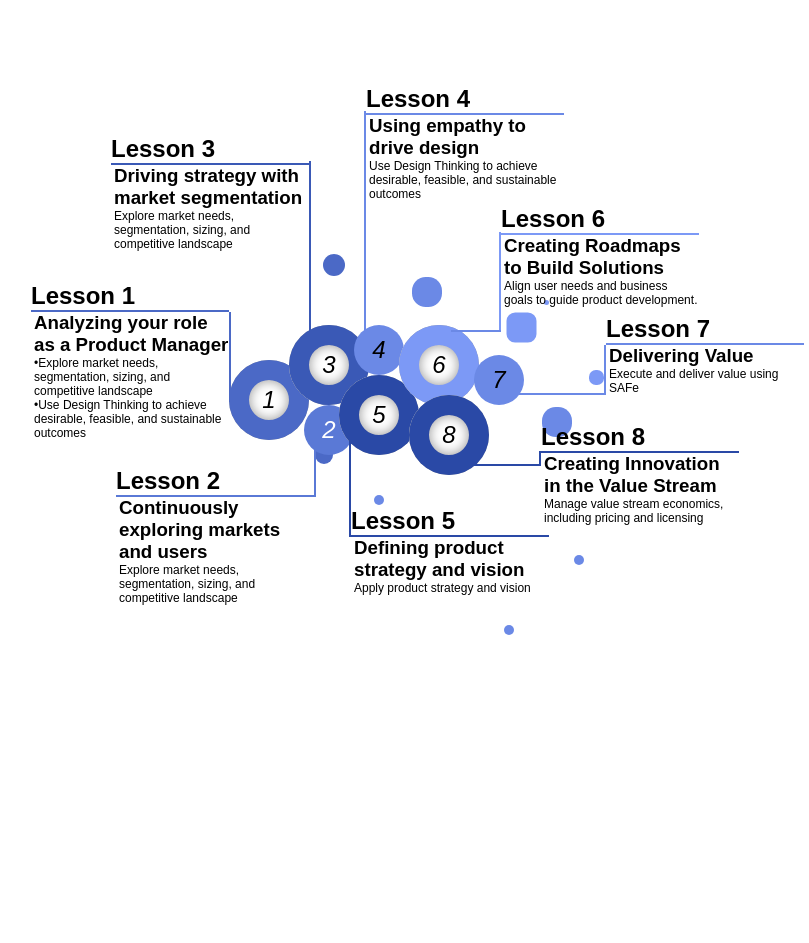
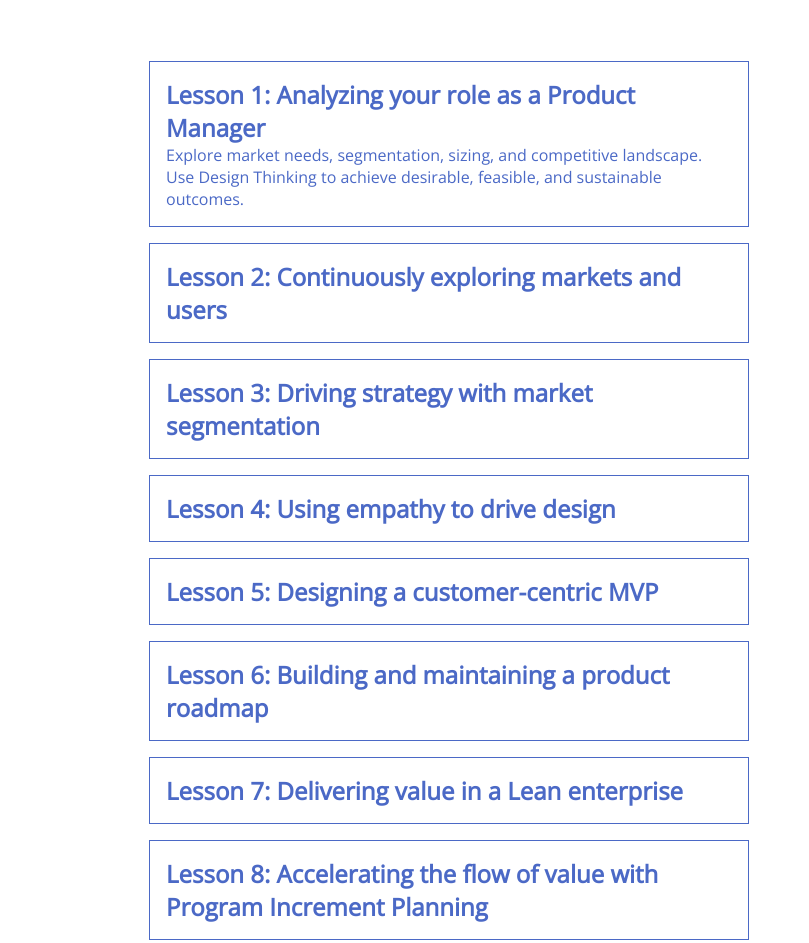
Before and after one commit to abel654/curriculum, a plain HTML site: page index.html in a window 1280 px wide. Shown: the whole page, without its empty margins (191-1000 px from the left). Before the commit the page ends 800 px from the top, so only its background shows below. Drawn offline with nearby package versions, Linux system fonts and the light colour scheme.

Commit message:
minor-changes

```diff
--- a/dots.css
+++ /dev/null
@@ -1,73 +0,0 @@
-  /* dots */
-  .one .dot {
-    position: absolute;
-    top: 10px;
-    right: -50px;
-    width: 10px;
-    height: 10px;
-    background: var(--color-1);
-    border-radius: 50%;
-    box-shadow: -20px -110px 0 6px var(--color-1), -30px 80px 0 4px var(--color-1);
-  }
-  .four .dot {
-    position: absolute;
-    top: 100px;
-    left: 90px;
-    width: 10px;
-    height: 10px;
-    background: var(--color-4);
-    border-radius: 50%;
-    box-shadow: -22px -138px 0 10px var(--color-4), -70px 70px 0 0px var(--color-4);
-  }
-  .seven .dot {
-    position: absolute;
-    top: 200px;
-    left: 100px;
-    width: 10px;
-    height: 10px;
-    background: var(--color-4);
-    border-radius: 50%;
-    box-shadow: -22px -138px 0 10px var(--color-4), -70px 70px 0 0px var(--color-4);
-  }
-  .six .dot {
-    position: absolute;
-    top: -25px;
-    left: 145px;
-    width: 5px;
-    height: 5px;
-    background: var(--color-6);
-    border-radius: 50%;
-    box-shadow: -25px 25px 0 12.5px var(--color-6), 50px 75px 0 5px var(--color-6);
-  }
-  /* circle colors */
-  .one {
-    box-shadow: inset 0 0 0 20px var(--color-1), inset 0px 0px 12px 20px #989898;
-  }
-  .two {
-    background-color: var(--color-2);
-    transform: translateX(-30px) translateY(-20px);
-  }
-  .three {
-    box-shadow: inset 0 0 0 20px var(--color-3), inset 0px 0px 12px 20px #989898;
-    transform: translateX(-30px);
-  }
-  .four {
-    background-color: var(--color-4);
-    transform: translateX(-70px) translateY(-0px);
-  }
-  .five {
-    box-shadow: inset 0 0 0 20px var(--color-5), inset 0px 0px 12px 20px #989898;
-    transform: translateX(-70px) translateY(-20px);
-  }
-  .six {
-    box-shadow: inset 0 0 0 20px var(--color-6), inset 0px 0px 12px 20px #989898;
-    transform: translateY(-35px) translatex(-100px);
-  }
-  .seven {
-    background-color: var(--color-4);
-    transform: translateX(-130px) translateY(30px);
-  }
-  .eight {
-    box-shadow: inset 0 0 0 20px var(--color-5), inset 0px 0px 12px 20px #989898;
-    transform: translateX(-180px);
-  }
--- a/index.html
+++ b/index.html
@@ -3,145 +3,91 @@
 <head>
     <meta charset="UTF-8">
     <meta name="viewport" content="width=device-width, initial-scale=1.0">
-    <link rel="stylesheet" href="styles.css">
-    <link rel="stylesheet" href="lines.css">
-    <link rel="stylesheet" href="dots.css">
+    <link rel="stylesheet" href="/styles.css">
     <title>Document</title>
 </head>
-<body>
+<div class="main-container">
+    <div class="accordion">
+        <article>
+            <input id="article1" type="radio" name="articles" checked>
+            <label for="article1">
+                <h2>Lesson 1: Analyzing your role as a Product Manager</h2>
+            </label>
+            <div>
+                Explore market needs, segmentation, sizing, and competitive landscape. Use Design Thinking to achieve desirable, feasible, and sustainable outcomes.
+            </div>
+        </article>
 
-    <div class="graphic-container">
+        <article>
+            <input id="article2" type="radio" name="articles">
+            <label for="article2">
+                <h2>Lesson 2: Continuously exploring markets and users</h2>
+            </label>
+            <div>
+                Explore market needs, segmentation, sizing, and competitive landscape.
+            </div>
+        </article>
 
-        <div class="center-circles-container">
+        <article>
+            <input id="article3" type="radio" name="articles">
+            <label for="article3">
+                <h2>Lesson 3: Driving strategy with market segmentation</h2>
+            </label>
+            <div>
+                Explore market needs, segmentation, sizing, and competitive landscape.
+            </div>
+        </article>
 
-            <!--  single    -->
-            <div class="single">
-                <div class="circle one">
-                    <div class="dot"></div>
-                    <div class="icon">
-                        <i class="far fa-building">1</i>
-                    </div>
-                    <div class="content-container">
-                        <div class="line"></div>
-                        <h2>Lesson 1</h2>
-                        <div class="content">
-                            <h3>Analyzing your role as a Product Manager</h3>
-                            <p>•Explore market needs, segmentation, sizing, and competitive landscape</p>
-                            <p>•Use Design Thinking to achieve desirable, feasible, and sustainable outcomes</p>
-                        </div>
-                    </div>
-                </div>
+        <article>
+            <input id="article4" type="radio" name="articles">
+            <label for="article4">
+                <h2>Lesson 4: Using empathy to drive design</h2>
+            </label>
+            <div>
+                Use Design Thinking to understand and empathize with users to deliver a better product.
             </div>
-            <!--   double   -->
-            <div class="double">
-                <div class="circle two">
-                    <div class="icon">
-                        <i class="far fa-building">2</i>
-                    </div>
-                    <div class="content-container">
-                        <div class="line"></div>
-                        <h2>Lesson 2</h2>
-                        <div class="content">
-                            <h3>Continuously exploring markets and users</h3>
-                            <p>Explore market needs, segmentation, sizing, and competitive landscape</p>
-                        </div>
-                    </div>
-                </div>
-                <div class="circle three">
-                    <div class="icon">
-                        <i class="far fa-building">3</i>
-                    </div>
-                    <div class="content-container">
-                        <div class="line"></div>
-                        <h2>Lesson 3</h2>
-                        <div class="content">
-                            <h3>Driving strategy with market segmentation</h3>
-                            <p>Explore market needs, segmentation, sizing, and competitive landscape</p>
-                        </div>
-                    </div>
-                </div>
+        </article>
+
+        <article>
+            <input id="article5" type="radio" name="articles">
+            <label for="article5">
+                <h2>Lesson 5: Designing a customer-centric MVP</h2>
+            </label>
+            <div>
+                Understand the importance and techniques of creating a Minimal Viable Product that resonates with users.
             </div>
-            <!--   double   -->
-            <div class="double">
-                <div class="circle four">
-                    <div class="dot"></div>
-                    <div class="icon">
-                        <i class="far fa-building">4</i>
-                    </div>
-                    <div class="content-container">
-                        <div class="line"></div>
-                        <h2>Lesson 4</h2>
-                        <div class="content">
-                            <h3>Using empathy to drive design</h3>
-                            <p>Use Design Thinking to achieve desirable, feasible, and sustainable outcomes</p>
-                        </div>
-                    </div>
-                </div>
-                <div class="circle five">
-                    <div class="icon">
-                        <i class="far fa-building">5</i>
-                    </div>
-                    <div class="content-container">
-                        <div class="line"></div>
-                        <h2>Lesson 5</h2>
-                        <div class="content">
-                            <h3>Defining product strategy and vision</h3>
-                            <p>Apply product strategy and vision</p>
-                        </div>
-                    </div>
-                </div>
+        </article>
+
+        <article>
+            <input id="article6" type="radio" name="articles">
+            <label for="article6">
+                <h2>Lesson 6: Building and maintaining a product roadmap</h2>
+            </label>
+            <div>
+                Learn how to construct, present, and maintain a product roadmap to guide development and inform stakeholders.
             </div>
-            <!--  single    -->
-            <div class="single">
-                <div class="circle six">
-                    <div class="dot"></div>
-                    <div class="icon">
-                        <i class="far fa-building">6</i>
-                    </div>
-                    <div class="content-container">
-                        <div class="line"></div>
-                        <h2>Lesson 6</h2>
-                        <div class="content">
-                            <h3>Creating Roadmaps to Build Solutions</h3>
-                            <p>Align user needs and business goals to guide product development.</p>
-                        </div>
-                    </div>
-                </div>
+        </article>
+
+        <article>
+            <input id="article7" type="radio" name="articles">
+            <label for="article7">
+                <h2>Lesson 7: Delivering value in a Lean enterprise</h2>
+            </label>
+            <div>
+                Dive into the principles of Lean thinking and how they apply in an enterprise setting to deliver maximum value with minimum waste.
             </div>
-            <!-- double -->
-            <div class="double">
-                <div class="circle seven">
-                    <div class="dot"></div>
-                    <div class="icon">
-                        <i class="far fa-building">7</i>
-                    </div>
-                    <div class="content-container">
-                        <div class="line"></div>
-                        <h2>Lesson 7</h2>
-                        <div class="content">
-                            <h3>Delivering Value</h3>
-                            <p>Execute and deliver value using SAFe</p>
-                        </div>
-                    </div>
-                </div>
-                <div class="circle eight">
-                    <div class="icon">
-                        <i class="far fa-building">8</i>
-                    </div>
-                    <div class="content-container">
-                        <div class="line"></div>
-                        <h2>Lesson 8</h2>
-                        <div class="content">
-                            <h3>Creating Innovation in the Value Stream</h3>
-                            <p>Manage value stream economics, including pricing and licensing</p>
-                        </div>
-                    </div>
-                </div>
+        </article>
+
+        <article>
+            <input id="article8" type="radio" name="articles">
+            <label for="article8">
+                <h2>Lesson 8: Accelerating the flow of value with Program Increment Planning</h2>
+            </label>
+            <div>
+                Understand the importance of planning increments in Agile development, ensuring value delivery aligns with organizational goals.
             </div>
-        </div>
-
+        </article>
     </div>
-
-
+</div>
 </body>
 </html>
--- a/lines.css
+++ /dev/null
@@ -1,98 +0,0 @@
-/* one styles */
-.one .line {
-    position: absolute;
-    width: 2px;
-    height: 90px;
-    background-color: var(--color-1);
-    top: 30px;
-    left: 200px;
-}
-/* .two styles */
-.two .line {
-    position: absolute;
-    width: 2px;
-    height: 50px;
-    background-color: var(--color-2);
-    top: -20px;
-    left: 200px;
-}
-/* top layer .three styles */
-.three .line {
-    position: absolute;
-    width: 2px;
-    height: 170px;
-    background-color: var(--color-3);
-    bottom: -80px;
-    left: 200px;
-}
-/* .four styles */
-.four .line {
-    position: absolute;
-    width: 2px;
-    height: 255px;
-    background-color: var(--color-4);
-    bottom: -165px;
-    right: px;
-}
-/* .five styles */
-.five .line {
-    position: absolute;
-    width: 2px;
-    height: 130px;
-    background-color: var(--color-5);
-    top: -100px;
-    left: -0px;
-}
-/* .six styles */
-.six .line {
-    position: absolute;
-    width: 2px;
-    height: 100px;
-    background-color: var(--color-6);
-    bottom: -25px;
-    right: 198px;
-}
-.six .line::before {
-    content: '';
-    position: absolute;
-    bottom: 0px;
-    right: 0px;
-    width: 50px;
-    height: 2px;
-    background-color: var(--color-4);
-}
-/* .seven styles */
-.seven .line {
-    position: absolute;
-    width: 2px;
-    height: 50px;
-    background-color: var(--color-4);
-    bottom: 0px;
-    left: 0px;
-}
-.seven .line::before {
-    content: '';
-    position: absolute;
-    bottom: 0px;
-    right: 0px;
-    width: 90px;
-    height: 2px;
-    background-color: var(--color-4);
-}
-.eight .line {
-    position: absolute;
-    width: 2px;
-    height: 15px;
-    background-color: var(--color-5);
-    bottom: 59px;
-    left: 0px;
-}
-.eight .line::before {
-    content: '';
-    position: absolute;
-    bottom: 0px;
-    right: 0px;
-    width: 90px;
-    height: 2px;
-    background-color: var(--color-5);
-}
--- a/styles.css
+++ b/styles.css
@@ -1,156 +1,50 @@
-* {
+@import url('https://fonts.googleapis.com/css2?family=Open+Sans&display=swap');
+
+*, *::before, *::after {
   padding: 0;
-    margin: 0;
+  margin: 0 auto;
   box-sizing: border-box;
 }
-  :root {
-    --gap: -200px;
-    --circle-size: 80px;
-    --circle-size-small: 50px;
-    --color-1: #4B69C6;
-    --color-2: #5A79D6;
-    --color-3: #3A59B6;
-    --color-4: #6B89E6;
-    --color-5: #2A49A6;
-    --color-6: #7C99F6;
+
+body {
+
 }
-  body {
-    font-family: 'Poppins', sans-serif;
-    width: 100vw;
-    height: 100vh;
+
+.main-container {
+  font-family: 'Open Sans', sans-serif;
+  color: #4B69C6;
+  text-align: center;
+  padding: 3em 1em;
+  width: 100%;
+  height: 1000px;
   display: flex;
   justify-content: center;
   align-items: center;
 }
-  .graphic-container {
-    width: 700px;
-    min-height: 600px;
-    display: grid;
-    place-items: center;
-    margin: 100px 0;
-  }
-  .center-circles-container {
-    display: flex;
-    justify-content: center;
-    align-items: center;
-    grid-gap: 10px;
-    height: 100%;
-    width: 100%;
-  }
-  .single {
-    gap: 20px;
-  }
-  .double {
-    display: flex;
-    flex-direction: column;
-    align-items: center;
-    gap: 20px;
-  }
-  .double:nth-child(even) {
-    flex-direction: column-reverse;
-  }
-  .circle {
-    width: var(--circle-size);
-    height: var(--circle-size);
-    background: #fff;
-    border-radius: 50%;
-    display: grid;
-    place-items: center;
-    position: relative;
-  }
-  .icon i {
-    font-size: 1.5rem;
-  }
-  .content-container {
-    position: absolute;
-    max-width: 200px;
-    min-width: 200px;
-    width: 100%;
-  }
-  .content p {
-    font-size: 12px;
-    margin-left: 5px;
-  }
-  .content-container h2 {
-    position: relative;
-    text-align: left;
-    margin-left: 2px;
-  }
-  .content h3 {
-    margin-left: 5px;
-  }
-  /* different content elements */
-  .two, .four, .seven {
-    width: var(--circle-size-small);
-    height: var(--circle-size-small);
-  }
-  .two i, .four i .seven i {
-    color: #fff;
-    font-size: 1.5rem;
-  }
-  .one .content-container {
-    bottom: -0px;
-    text-align: left;
-    left: -200px;
-  }
-  .two .content-container {
-    left: -190px;
-    bottom: -150px;
-    text-align: left;
-  }
-  .three .content-container {
-    right: 60px;
-    top: -190px;
-    text-align: left;
-  }
-  .four .content-container {
-    right: -160px;
-    top: -240px;
-    text-align: left;
-  }
-  .five .content-container {
-    left: 10px;
-    bottom: -140px;
-    text-align: left;
-  }
-  .six .content-container {
-    left: 100px;
-    top: -120px;
-    text-align: left;
-  }
-  .seven .content-container {
-    left: 130px;
-    top: -40px;
-    text-align: left;
-  }
-  .eight .content-container {
-    right: -250px;
-    bottom: -50px;
+
+.accordion {
+  max-width: 600px;
   text-align: left;
 }
 
-  /* h2 border colors */
-  .one .content-container h2 {
-    border-bottom: 2px solid var(--color-1);
+article {
+  border: 1px solid #4B69C6;
+  padding: 1em;
+  margin: 1em auto;
 }
-  .two .content-container h2 {
-    border-bottom: 2px solid var(--color-2);
+
+input[type="radio"] {
+  appearance: none;
+  position: fixed;
+  top: -100vh; left: -100vh;
+
+  & ~ div {
+    max-height: 0;
+    overflow: hidden;
+    transition: max-height 0.5s;
   }
-  .three .content-container h2 {
-    border-bottom: 2px solid var(--color-3);
+
+  &:checked ~ div {
+    max-height: 200px;
   }
-  .four .content-container h2 {
-    border-bottom: 2px solid var(--color-4);
 }
-  .five .content-container h2 {
-    border-bottom: 2px solid var(--color-5);
-  }
-  .six .content-container h2 {
-    border-bottom: 2px solid var(--color-6);
-  }
-  .seven .content-container h2 {
-    border-bottom: 2px solid var(--color-4);
-  }
-  .eight .content-container h2 {
-    border-bottom: 2px solid var(--color-5);
-  }
```
Also changed, not shown: 1 other file. Lines whose indentation alone changed are shown as unchanged.
